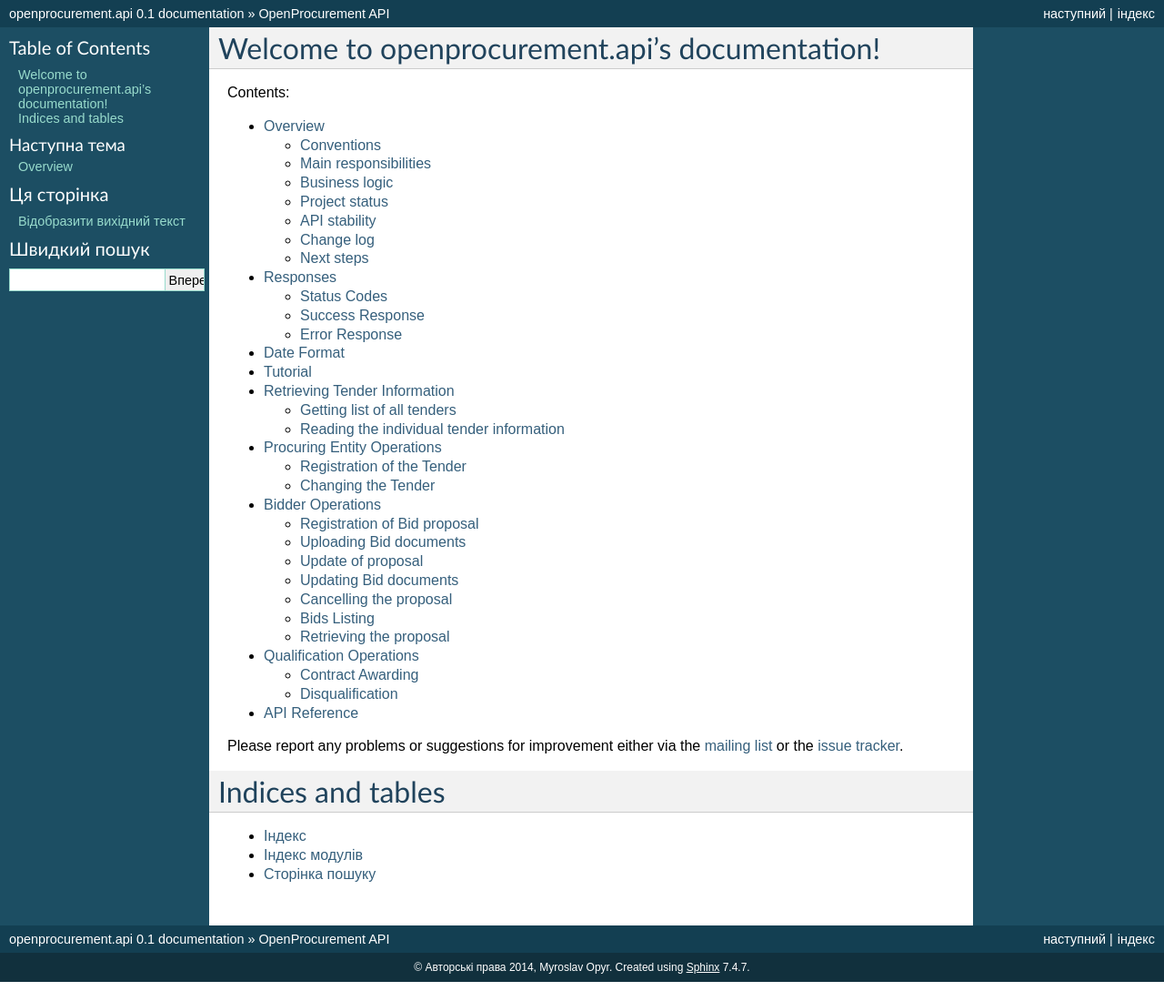
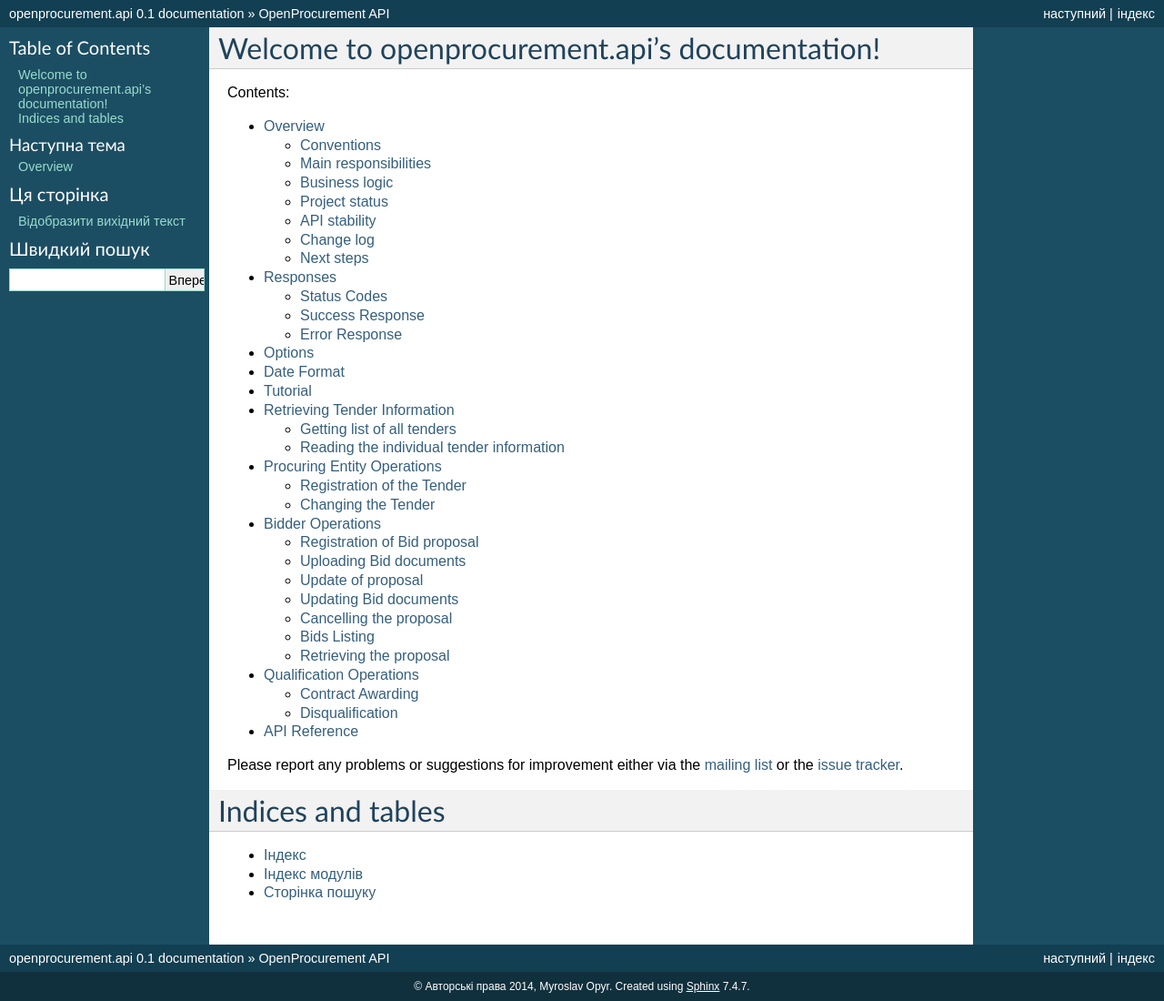
Before and after one commit to openprocurement/openprocurement.api, a Sphinx documentation site: the page built from docs/source/index.rst, in a window 1280 px wide. Shown: the whole page at 91% size. Built offline with Sphinx 7.4.7, drawn with Linux system fonts in a browser that asks for light colours; before the commit the page ends 1079 px from its top, so only the background shows below that.

Commit message:
Added options documentation placeholder

```diff
--- a/docs/source/index.rst
+++ b/docs/source/index.rst
@@ -18,6 +18,7 @@
 
    overview
    errors
+   options
    dates
    tutorial
    tenders
--- /dev/null
+++ b/docs/source/options.rst
@@ -0,0 +1,4 @@
+.. _options:
+
+Options
+=========
```
